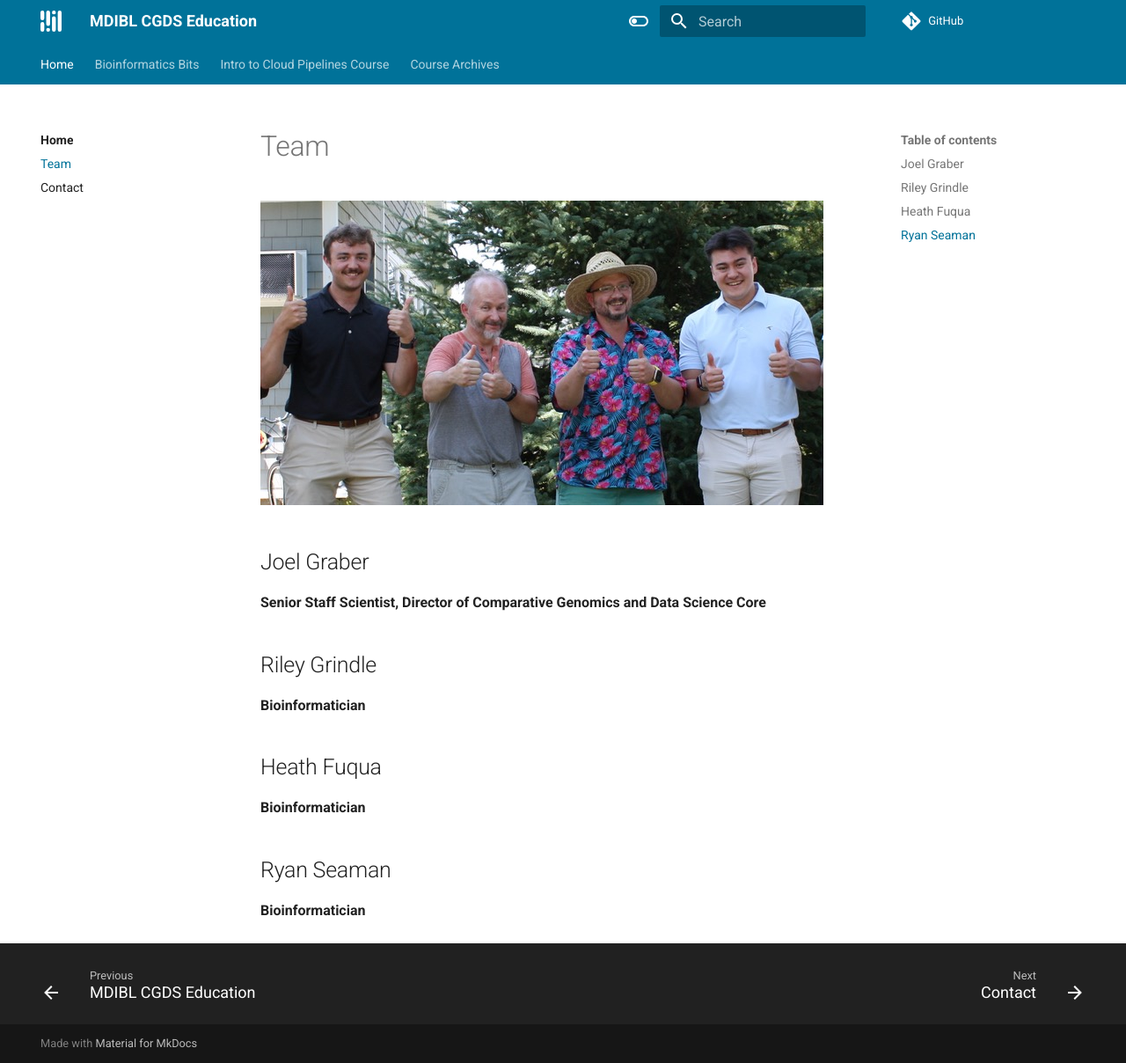
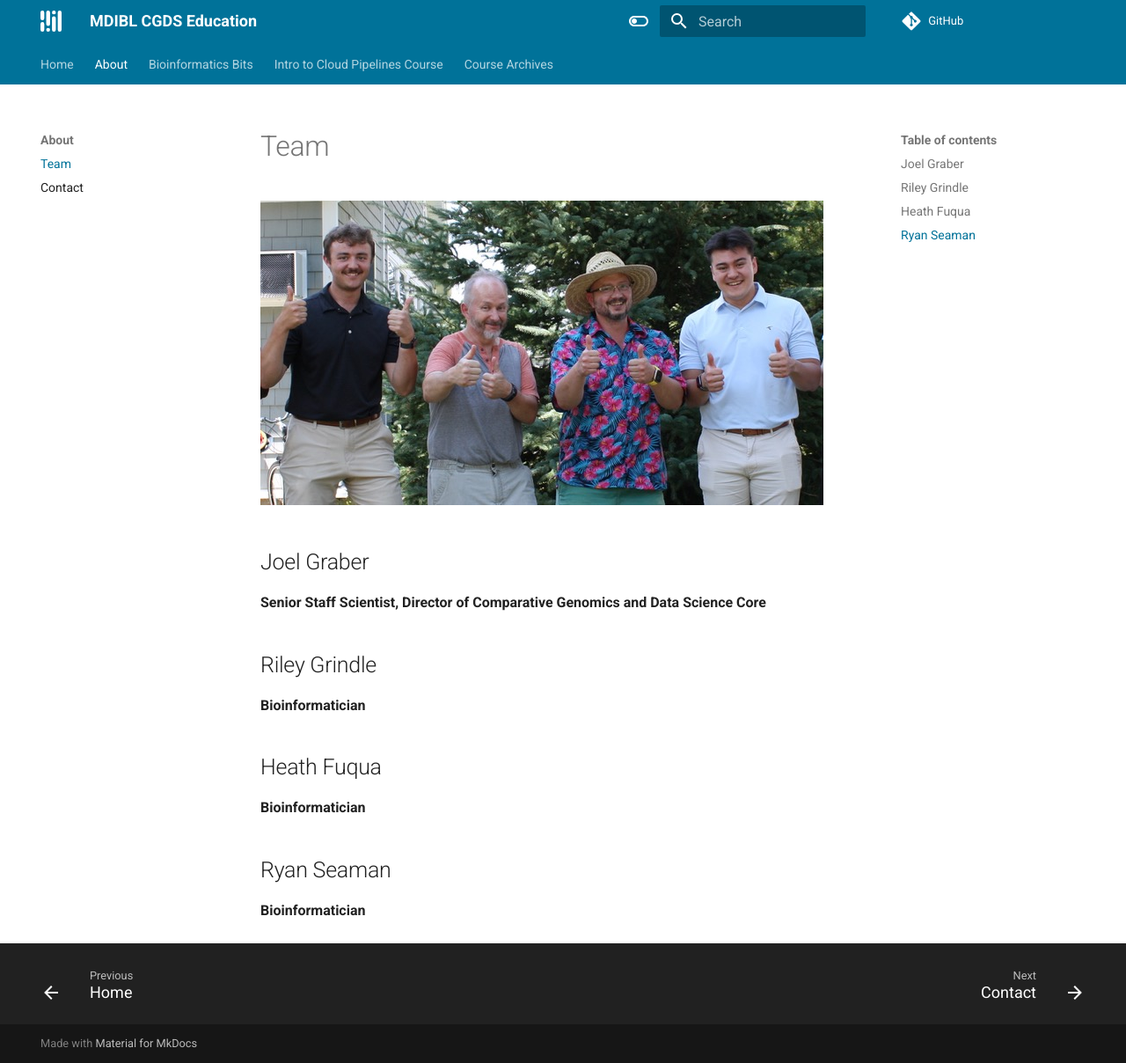
Before and after one commit to mdibl/mdibl.github.io, an MkDocs documentation site: the page built from docs/home/team.md, in a window 1280 px wide and 1208 px high. Shown: the whole window at 88% size. Built offline with MkDocs 1.6.1 and Material for MkDocs 9.7.7, drawn with Linux system fonts in a browser that asks for light colours; comment, search, counter and statistics services are not loaded; part of the change alters nothing that is shown.

```diff
--- a/mkdocs.yml
+++ b/mkdocs.yml
@@ -1,7 +1,7 @@
 site_name: MDIBL CGDS Education
 nav:
-  - Home:
-    - index.md
+  - Home: index.md
+  - About:
     - Team: home/team.md
     - Contact: home/contact.md
   - Bioinformatics Bits:
```
